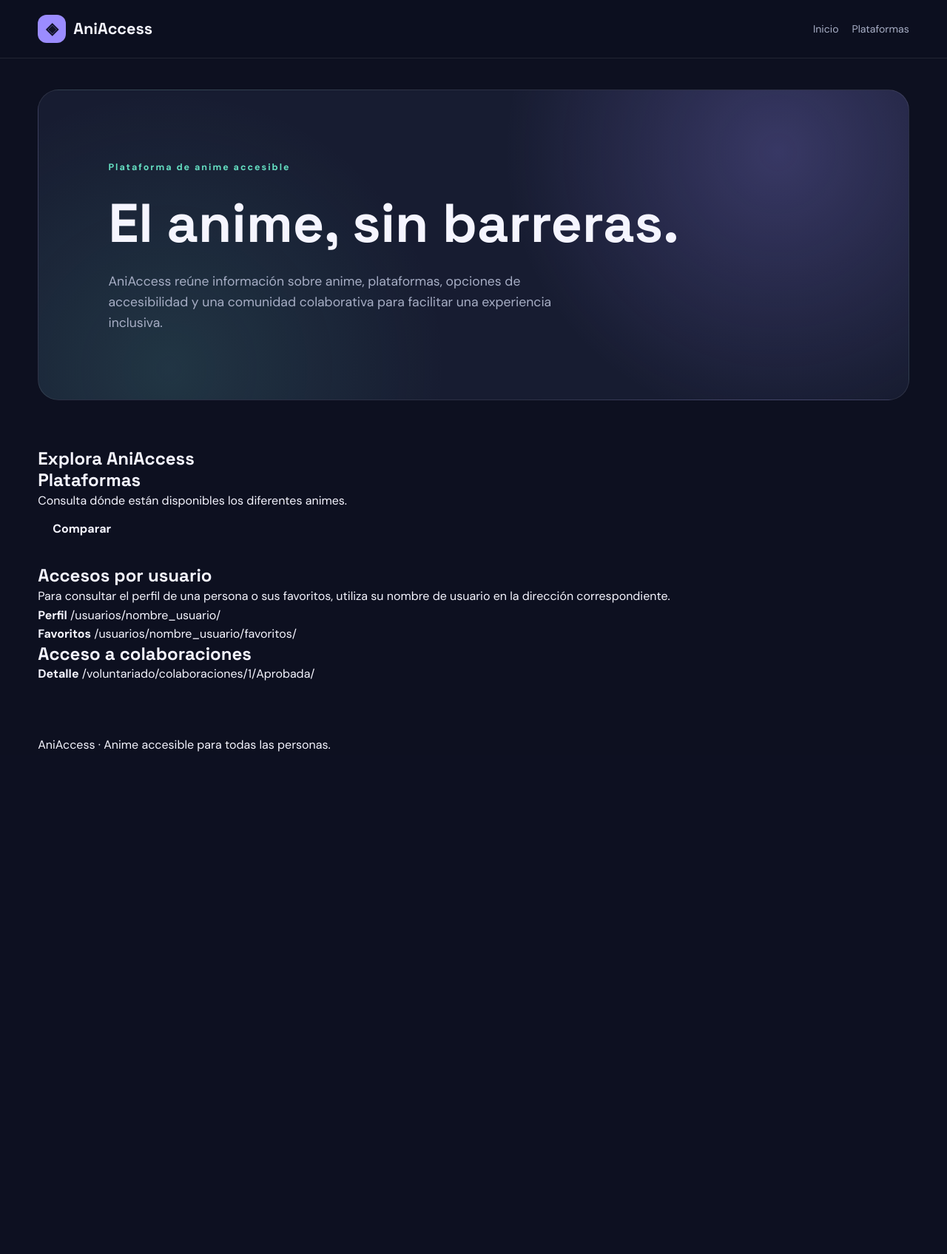
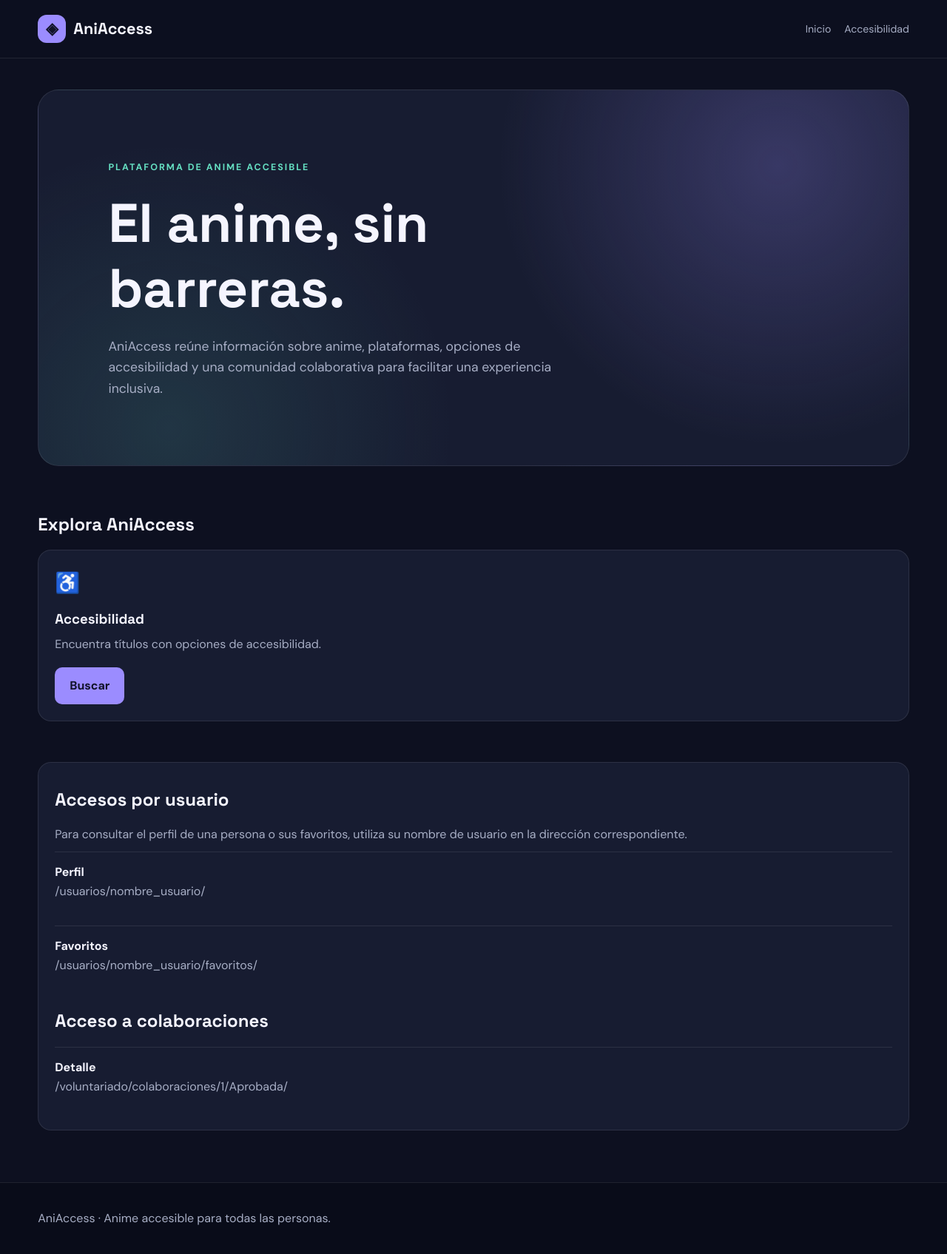
Before and after one commit to jesufercor-max/AniAccess, a Django app: page / in a window 1280 px wide. Shown: the whole page at 74% size. Before the commit the page ends 1016 px from the top, so only its background shows below. Run offline with Django 5.2, Linux system fonts and the light colour scheme.

Commit message:
Añadir buscador de accesibilidad

```diff
--- a/AniAccess/templates/AniAccess/base.html
+++ b/AniAccess/templates/AniAccess/base.html
@@ -16,7 +16,7 @@
             </a>
             <nav class="main-nav">
                 <a href="{% url 'index' %}">Inicio</a>
-                <a href="{% url 'comparador_plataformas' %}">Plataformas</a>
+                <a href="{% url 'buscador_accesibilidad' %}">Accesibilidad</a>
             </nav>
         </div>
     </header>
@@ -25,8 +25,10 @@
         {% block content %}{% endblock %}
     </main>
 
-    <footer class="container">
-        <p>AniAccess · Anime accesible para todas las personas.</p>
+    <footer class="main-footer">
+        <div class="container footer-content">
+            <p>AniAccess · Anime accesible para todas las personas.</p>
+        </div>
     </footer>
 </body>
 </html>
--- a/AniAccess/templates/AniAccess/index.html
+++ b/AniAccess/templates/AniAccess/index.html
@@ -5,69 +5,55 @@
 {% block content %}
 
 <section class="hero">
-
-    <span class="eyebrow">
-        Plataforma de anime accesible
-    </span>
-
+    <div class="hero-content">
+        <span class="eyebrow">PLATAFORMA DE ANIME ACCESIBLE</span>
         <h1>El anime, sin barreras.</h1>
-
         <p>
             AniAccess reúne información sobre anime, plataformas,
             opciones de accesibilidad y una comunidad colaborativa
             para facilitar una experiencia inclusiva.
         </p>
-
-
+    </div>
 </section>
 
-<section>
-
+<section class="content-section">
     <h2>Explora AniAccess</h2>
 
-    <div class="grid">
-
-
-
-        <article class="card">
-            <h2>Plataformas</h2>
-            <p>Consulta dónde están disponibles los diferentes animes.</p>
-            <a href="{% url 'comparador_plataformas' %}" class="btn">
-                Comparar
+    <div class="data-grid">
+        <article class="feature-card">
+            <span class="feature-icon">♿</span>
+            <h3>Accesibilidad</h3>
+            <p>Encuentra títulos con opciones de accesibilidad.</p>
+            <a href="{% url 'buscador_accesibilidad' %}" class="btn btn-primary">
+                Buscar
             </a>
         </article>
-
-
     </div>
-
 </section>
 
-<section class="card" style="margin-top:25px;">
-
+<section class="info-card content-section">
     <h2>Accesos por usuario</h2>
-
     <p>
         Para consultar el perfil de una persona o sus favoritos,
         utiliza su nombre de usuario en la dirección correspondiente.
     </p>
 
-    <div class="item">
+    <div class="availability-item">
         <strong>Perfil</strong>
-        /usuarios/nombre_usuario/
+        <p>/usuarios/nombre_usuario/</p>
     </div>
 
-    <div class="item">
+    <div class="availability-item">
         <strong>Favoritos</strong>
-        /usuarios/nombre_usuario/favoritos/
+        <p>/usuarios/nombre_usuario/favoritos/</p>
     </div>
 
-    <h2>Acceso a colaboraciones</h2>
+    <h2 style="margin-top: 25px;">Acceso a colaboraciones</h2>
 
-    <div class="item">
+    <div class="availability-item">
         <strong>Detalle</strong>
-        /voluntariado/colaboraciones/1/Aprobada/
+        <p>/voluntariado/colaboraciones/1/Aprobada/</p>
     </div>
-
 </section>
 
 {% endblock %}
--- a/AniAccess/urls.py
+++ b/AniAccess/urls.py
@@ -3,5 +3,5 @@ from .import views
 
 urlpatterns = [
     path('', views.index ,name='index'),
-    path('plataformas/',views.comparador_plataformas,name='comparador_plataformas'),
+    path('accesibilidad/',views.buscador_accesibilidad,name='buscador_accesibilidad'),
 ]
--- a/AniAccess/views.py
+++ b/AniAccess/views.py
@@ -19,47 +19,41 @@ def index(request):
     return render(request, 'AniAccess/index.html')
 
 
-# Vista 3 Plataformas de Animes
-def comparador_plataformas(request):
+# Vista 4 Accesibilidad de los Animes
+def buscador_accesibilidad(request):
     """
-    Muestra las plataformas activas y los animes que tienen
-    disponibles actualmente, incluyendo los idiomas.
+    Muestra los animes que disponen de alguna característica
+    de accesibilidad.
     """
 
     # QUERYSET ORM:
-    # Filtra plataformas activas con disponibilidades activas
-    # que todavía no tienen fecha de finalización.
-    # Cuenta los animes distintos asociados a cada plataforma.
-    plataformas = Plataforma.objects.filter(
-        activa=True,
-        disponibilidades__activo=True,
-        disponibilidades__fecha_fin__isnull=True
-    ).annotate(
-        total_animes=Count(
-            'disponibilidades__anime',
-            distinct=True
-        )
+    # Busca animes que tengan subtítulos CC, audiodescripción
+    # o lengua de signos.
+    # Se utiliza OR para aceptar cualquiera de las condiciones.
+    animes = Anime.objects.filter(
+        Q(accesibilidad__subtitulos_accesibles=True) |
+        Q(accesibilidad__audiodescripcion=True) |
+        Q(accesibilidad__lengua_signos=True)
+    ).select_related(
+        'accesibilidad'
     ).prefetch_related(
-        'disponibilidades__anime',
-        'disponibilidades__idioma'
-    ).order_by('nombre')
+        'accesibilidad__tipos_discapacidad'
+    ).distinct().order_by('titulo')
 
     # SQL RAW:
-    # plataformas = Plataforma.objects.raw(
-    #     "SELECT p.*, "
-    #     "COUNT(DISTINCT d.anime_id) AS total_animes "
-    #     "FROM AniAccess_plataforma p "
-    #     "INNER JOIN AniAccess_disponibilidad d "
-    #     "ON d.plataforma_id = p.id "
-    #     "WHERE p.activa = 1 "
-    #     "AND d.activo = 1 "
-    #     "AND d.fecha_fin IS NULL "
-    #     "GROUP BY p.id "
-    #     "ORDER BY p.nombre"
+    # animes = Anime.objects.raw(
+    #     "SELECT DISTINCT a.* "
+    #     "FROM AniAccess_anime a "
+    #     "INNER JOIN AniAccess_accesibilidad ac "
+    #     "ON ac.anime_id = a.id "
+    #     "WHERE ac.subtitulos_cc = 1 "
+    #     "OR ac.audiodescripcion = 1 "
+    #     "OR ac.lengua_signos = 1 "
+    #     "ORDER BY a.titulo"
     # )
 
     return render(
         request,
-        'AniAccess/comparador_plataformas.html',
-        {'plataformas': plataformas}
+        'AniAccess/buscador_accesibilidad.html',
+        {'animes': animes}
     )
```
Also changed, not shown: AniAccess/templates/AniAccess/buscador_accesibilidad.html (added, +106 -0 lines), AniAccess/templates/AniAccess/comparador_plataformas.html (deleted, +0 -130 lines), README.md. Lines whose indentation alone changed are shown as unchanged.
